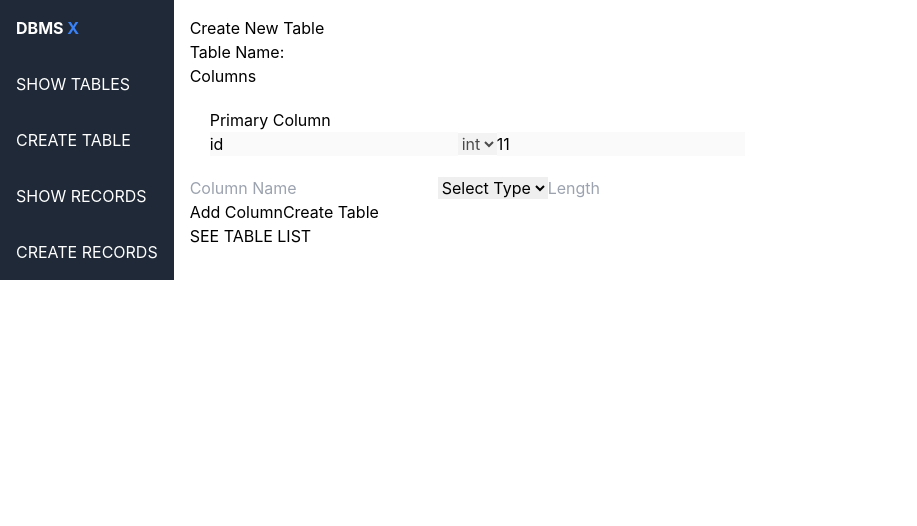
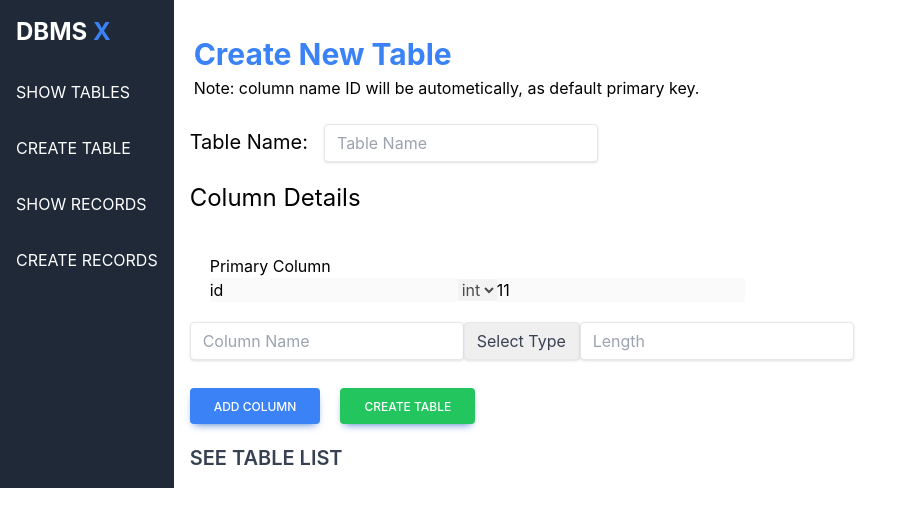
Before and after one commit to ShafiqSuhag/dbms-app, a Next.js app: page /tables/create in a window 1280 px wide. Shown: the top 526 px of the page, without its empty margins (0-917 px from the left). Built offline with nearby package versions, Linux system fonts and the light colour scheme.

Commit message:
Create Table UI Improvement

```diff
--- a/Components/Layout/PrimaryLayout.js
+++ b/Components/Layout/PrimaryLayout.js
@@ -1,4 +1,6 @@
 import { useState } from 'react';
+import { ToastContainer } from 'react-toastify';
+import 'react-toastify/dist/ReactToastify.css';
 import Sidebar from './Sidebar';
 
 
@@ -31,8 +33,9 @@ const PrimaryLayout = ({ children }) => {
 
 
 
+      {/* Main Content  //*/}
+      <ToastContainer />
       </div>
-      {/* Main Content  //*/}
 
     </>
   );
--- a/package.json
+++ b/package.json
@@ -17,6 +17,7 @@
     "postcss": "^8.4.23",
     "react": "18.2.0",
     "react-dom": "18.2.0",
+    "react-toastify": "^9.1.3",
     "tailwindcss": "^3.3.2"
   },
   "devDependencies": {
--- a/pages/tables/create.js
+++ b/pages/tables/create.js
@@ -1,5 +1,6 @@
 import Link from 'next/link';
 import { useState } from 'react';
+import { toast } from 'react-toastify';
 import PrimaryLayout from '../../Components/Layout/PrimaryLayout';
 
 const CreateTablePage = () => {
@@ -99,6 +100,7 @@ const CreateTablePage = () => {
             if (response.ok) {
                 // Request succeeded
                 // Handle the response data or perform any other action
+                toast('Table created successfully')
                 console.log('Table created successfully');
             } else {
                 // Request failed
@@ -131,21 +133,29 @@ const CreateTablePage = () => {
 
 
             <div>
-                <h1>Create New Table</h1>
+                <div className='px-1 py-5'>
+                    <h1 className="text-3xl font-bold text-blue-500">
+                        Create New Table
+                    </h1>
+                    <h5 className="py-1">Note: column name ID will be autometically, as default primary key.</h5>
+                </div>
+
                 <form onSubmit={handleSubmit}>
                     <div>
-                        <label htmlFor="table-name">Table Name:</label>
-                        <input
+                        <label className='minimal-label' htmlFor="table-name">Table Name:</label>
+                        {/* <input
                             type="text"
                             id="table-name"
                             value={tableName}
                             onChange={handleTableNameChange}
                             required
-                        />
+                        /> */}
+                        <input id="table-name" className="minimal-text-input" value={tableName} onChange={handleTableNameChange} type="text" placeholder="Table Name"></input>
                     </div>
 
-                    <h2>Columns</h2>
+                    <h2 className='text-2xl py-5'>Column Details</h2>
                     <div disabled style={{ padding: "20px" }}>
+
                         <label htmlFor="">Primary Column</label>
                         <br />
                         <input
@@ -153,6 +163,7 @@ const CreateTablePage = () => {
                             type="text"
                             placeholder="id"
                             value={"id"}
+
                         />
                         <select
                             disabled
@@ -165,11 +176,13 @@ const CreateTablePage = () => {
                             type="text"
                             placeholder="Length"
                             value={"11"}
+
                         />
                     </div>
                     {columns.map((column, index) => (
-                        <div key={index}>
+                        <div key={index} className='mb-2'>
                             <input
+                                className="minimal-text-input"
                                 type="text"
                                 placeholder="Column Name"
                                 value={column.name}
@@ -177,6 +190,7 @@ const CreateTablePage = () => {
                                 required
                             />
                             <select
+                                className="minimal-text-input text-left"
                                 value={column.type}
                                 onChange={(event) => handleColumnTypeChange(index, event)}
                                 required
@@ -185,6 +199,7 @@ const CreateTablePage = () => {
                                 {renderColumnTypeOptions()}
                             </select>
                             <input
+                                className="minimal-text-input"
                                 type="text"
                                 placeholder="Length"
                                 value={column.length}
@@ -197,20 +212,23 @@ const CreateTablePage = () => {
                             onChange={(event) => handleColumnDefaultValueChange(index, event)}
                         /> */}
                             {index !== 0 && (
-                                <button type="button" onClick={() => handleRemoveColumn(index)}>
+                                <button className="button-yellow-shadow ml-5" type="button" onClick={() => handleRemoveColumn(index)}>
                                     Remove
                                 </button>
                             )}
                         </div>
                     ))}
 
-                    <button type="button" onClick={handleAddColumn}>
-                        Add Column
-                    </button>
+                    <div className='py-5'>
+                        <button className='button-blue-shadow mr-5' type="button" onClick={handleAddColumn}>
+                            Add Column
+                        </button>
 
-                    <button type="submit">Create Table</button>
+                        <button className="button-green-shadow" type="submit">Create Table</button>
+                    </div>
+
                 </form>
-                <h3><Link href="/tables"> SEE TABLE LIST  </Link>  </h3>
+                <h3 className='text-xl text-gray-700 font-semibold hover:text-blue-500  '><Link href="/tables"> SEE TABLE LIST  </Link>  </h3>
             </div>
         </PrimaryLayout>
     );
```
Also changed, not shown: styles/tailwind.css, 1 other file (tests, documents, lock files or other folders).
